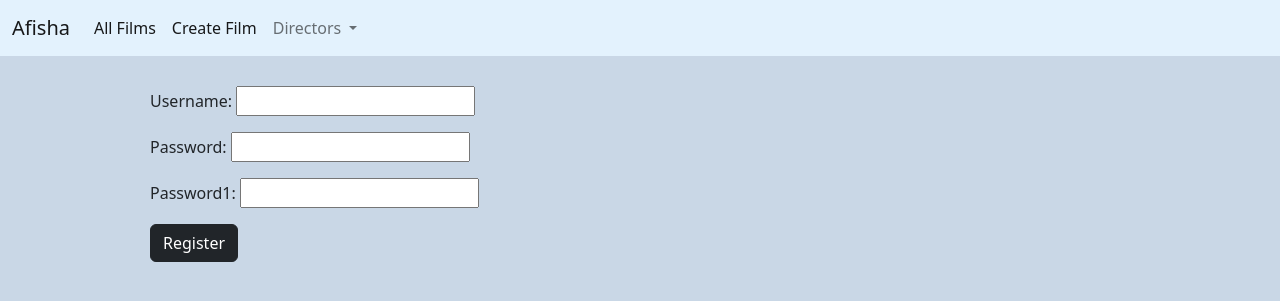
After one commit to ismail0vv/hw4month, a Django app: page /register/ in a window 1280 px wide. The commit adds this page. Shown: the top 301 px of the page. Run offline with Django 4.2, Linux system fonts and the light colour scheme; data that the repository does not hold is empty.

Commit message:
home work 5

```diff
--- a/afisha/settings.py
+++ b/afisha/settings.py
@@ -106,7 +106,7 @@ AUTH_PASSWORD_VALIDATORS = [
 
 LANGUAGE_CODE = 'en-us'
 
-TIME_ZONE = 'UTC'
+TIME_ZONE = 'Asia/Bishkek'
 
 USE_I18N = True
 
--- a/afisha/urls.py
+++ b/afisha/urls.py
@@ -24,5 +24,8 @@ urlpatterns = [
     path('date_now/', views.date_now_view),
     path('films/', views.films_view),
     path('films/<int:id>/', views.films_detail_view),
-    path('director/<int:director_id>/films/', views.director_films_view)
+    path('director/<int:director_id>/films/', views.director_films_view),
+    path('films/create/', views.create_film_view),
+    path('director/create/', views.create_director_view),
+    path('register/', views.register_view),
 ]
--- /dev/null
+++ b/main/forms.py
@@ -0,0 +1,58 @@
+from django import forms
+from django.core.exceptions import ValidationError
+
+from .models import Film, Director
+from django.contrib.auth.models import User
+
+
+class FilmForm(forms.ModelForm):
+    class Meta:
+        model = Film
+        fields = '__all__'
+        widgets = {
+            'director': forms.Select(attrs={'class': 'form-control'}),
+            'title': forms.TextInput(attrs={'class': 'form-control'}),
+            'producer': forms.TextInput(attrs={'class': 'form-control'}),
+            'rating': forms.NumberInput(attrs={'class': 'form-control'}),
+            'duration': forms.NumberInput(attrs={'class': 'form-control'})
+        }
+
+    def clean_title(self):
+        title = self.cleaned_data['title']
+        if Film.objects.filter(title=title).count() > 0:
+            raise ValidationError('Film with this title already exists!!!')
+        return title
+
+
+class DirectorForm(forms.ModelForm):
+    class Meta:
+        model = Director
+        fields = '__all__'
+        widgets = {
+            'name': forms.TextInput(attrs={'class': 'form-control'})
+        }
+
+    def clean_name(self):
+        name = self.cleaned_data['name']
+        if Director.objects.filter(name=name).count() > 0:
+            raise ValidationError('Director with this title already exists')
+        return name
+
+
+class UserCreateForm(forms.Form):
+    username = forms.CharField()
+    password = forms.CharField()
+    password1 = forms.CharField()
+
+    def clean_username(self):
+        username = self.cleaned_data['username']
+        if User.objects.filter(username=username):
+            raise ValidationError('User with this username already exists')
+        return username
+
+    def clean_password(self):
+        password = self.cleaned_data['password']
+        password1 = self.cleaned_data['password1']
+        if password != password1:
+            raise ValidationError('Passwords does not match')
+        return password
--- a/main/views.py
+++ b/main/views.py
@@ -1,11 +1,58 @@
-from django.shortcuts import render, Http404
+from django.shortcuts import render, Http404, redirect
 from datetime import datetime
 from .models import Film, Director
+from .forms import FilmForm, DirectorForm, UserCreateForm
+from django.contrib.auth.models import User
 
 
 # Create your views here.
+def register_view(request):
+    context = {
+        'directors': Director.objects.all(),
+        'form': UserCreateForm()
+    }
+    if request.method == "POST":
+        form = UserCreateForm(data=request.POST)
+        if form.is_valid():
+            username = request.POST.get('username')
+            password = request.POST.get('password')
+            User.objects.create_user(username, password=password)
+            return redirect('/login/')
+        context['form'] = form
+    return render(request, 'register.html', context)
+
+
+def create_director_view(request):
+    context = {
+        'directors': Director.objects.all(),
+        'form': DirectorForm()
+    }
+    if request.method == 'POST':
+        form = DirectorForm(data=request.POST)
+        if form.is_valid():
+            form.save()
+            return redirect('/films/')
+    return render(request, 'create_director.html', context)
+
+
+def create_film_view(request):
+    context = {
+        'directors': Director.objects.all(),
+        'form': FilmForm()
+    }
+    if request.method == 'POST':
+        form = FilmForm(data=request.POST)
+        if form.is_valid():
+            form.save()
+            return redirect('/films/')
+    return render(request, 'create_film.html', context)
+
+
 def index_view(request):
-    return render(request, 'index.html')
+    context = {
+        'directors': Director.objects.all(),
+    }
+    return render(request, 'index.html', context)
 
 
 def about_us_view(request):
--- a/templates/base.html
+++ b/templates/base.html
@@ -22,6 +22,9 @@
                 <li class="nav-item">
                     <a class="nav-link active" aria-current="page" href="/films/">All Films</a>
                 </li>
+                <li class="nav-item">
+                    <a class="nav-link active" aria-current="page" href="/films/create">Create Film</a>
+                </li>
                 <li class="nav-item dropdown">
                     <a class="nav-link dropdown-toggle" href="#" role="button" data-bs-toggle="dropdown"
                        aria-expanded="false">
@@ -33,6 +36,7 @@
                         {% endfor %}
                     </ul>
                 </li>
+
             </ul>
         </div>
     </div>
--- /dev/null
+++ b/templates/register.html
@@ -0,0 +1,9 @@
+{% extends 'base.html' %}
+{% block content %}
+    <form action="register/" method="post"
+          style="padding: 30px 150px;">
+        {% csrf_token %}
+        {{ form.as_p }}
+        <input type="submit" value="Register" class="btn btn-dark">
+    </form>
+{% endblock %}
```
Also changed, not shown: templates/create_director.html (added, +9 -0 lines), templates/create_film.html (added, +9 -0 lines).
